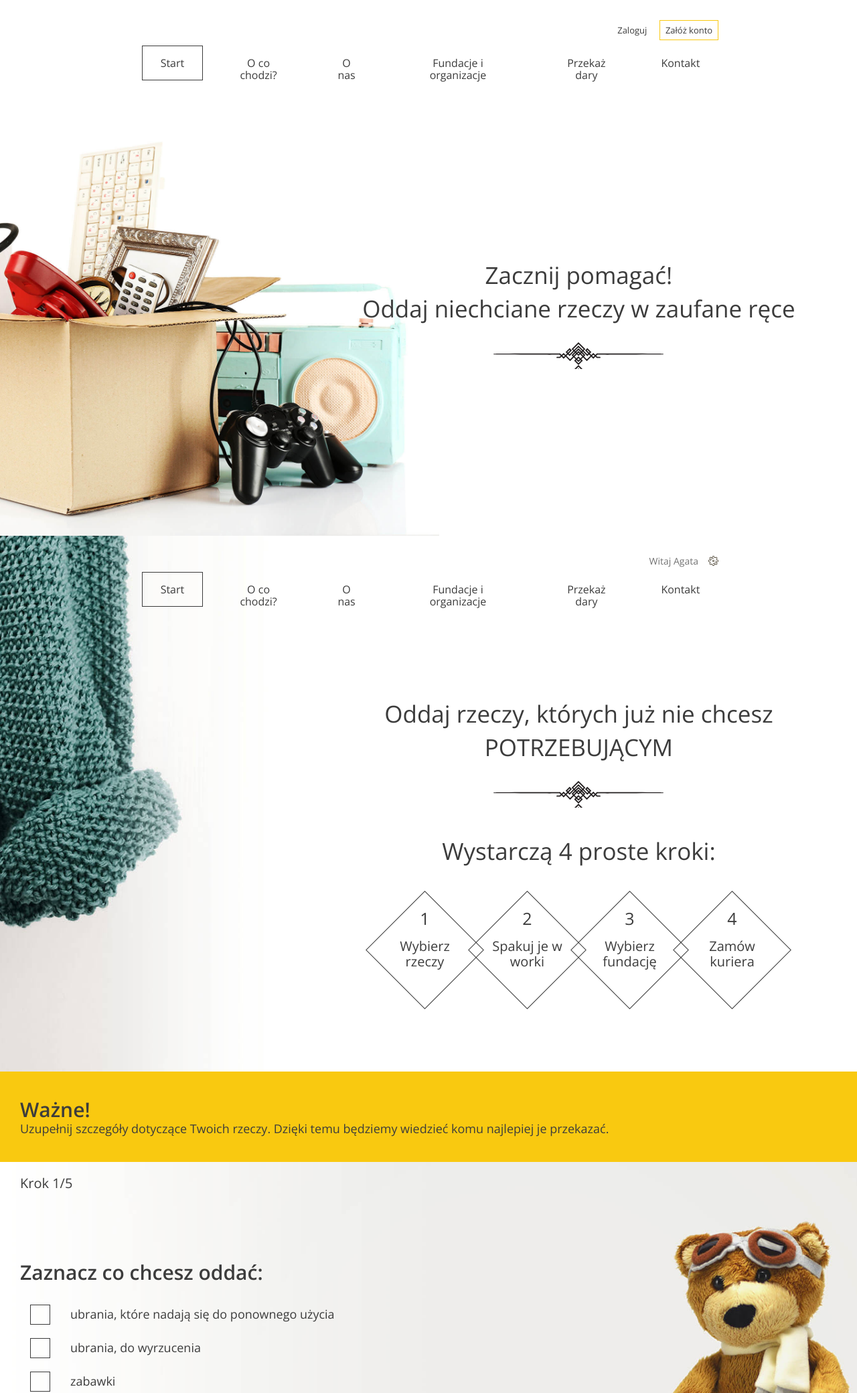
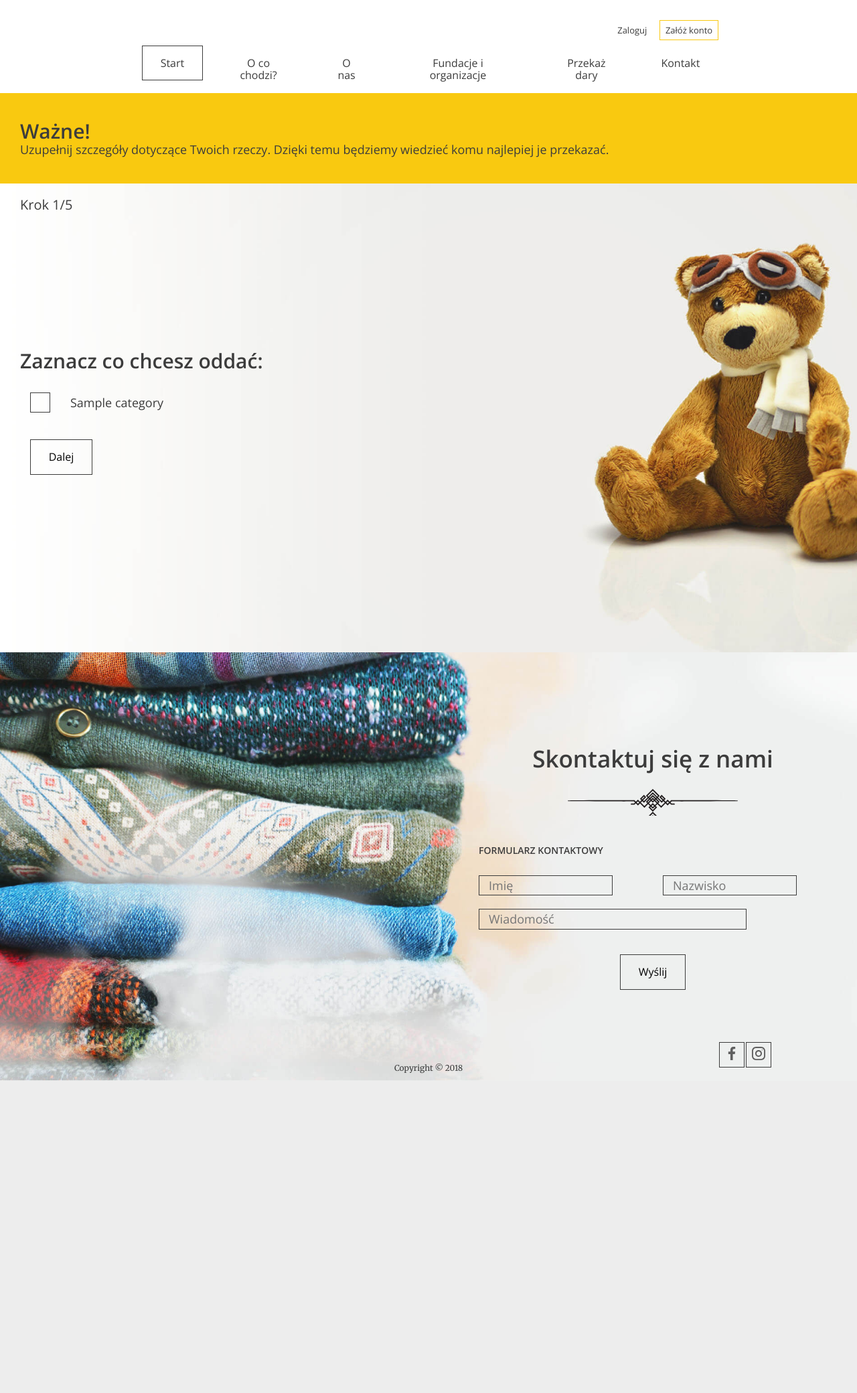
Before and after one commit to andree0/put_in_good_hands, a Django app: page /add-donation/ in a window 1280 px wide. Shown: the top 2080 px of the page at 67% size. After the commit the page ends 1613 px from the top, so only its background shows below. Run offline with Django 3.2, Linux system fonts and the light colour scheme; tables that the repository leaves empty hold one stand-in row (values such as "Sample post").

Commit message:
form begining

```diff
--- a/put_in_good_hands_app/static/js/app.js
+++ b/put_in_good_hands_app/static/js/app.js
@@ -60,7 +60,6 @@
      * TODO: callback to page change event
      */
     changePage(e) {
-      e.preventDefault();
       const page = e.target.dataset.page;
 
       console.log(page);
--- a/put_in_good_hands_app/templates/base.html
+++ b/put_in_good_hands_app/templates/base.html
@@ -9,10 +9,10 @@
     <link rel="stylesheet" href="{% static 'css/style.css' %}" />
   </head>
   <body>
-{% if request.get_full_path == '/register/' or request.get_full_path == '/login/'%}
+{% if request.get_full_path == '/' %}
+  <header class="header--main-page">
+    {% else %}
   <header>
-    {% else %}
-  <header class="header--main-page">
 {% endif %}
     <nav class="container container--70">
       {% if user.is_authenticated %}
@@ -23,10 +23,8 @@
 
       {% include "menu-list-border.html" %}
     </nav>
-    {% if request.get_full_path != '/register/' %}
-      {% if request.get_full_path != '/login/' %}
-        {% include "slogan.html" %}
-      {% endif %}
+    {% if request.get_full_path == '/' %}
+      {% include "slogan.html" %}
     {% endif %}
   </header>
 
--- a/put_in_good_hands_app/templates/form.html
+++ b/put_in_good_hands_app/templates/form.html
@@ -2,50 +2,6 @@
 {% load static %}
 
 {% block body %}
-<header class="header--form-page">
-  <nav class="container container--70">
-    <ul class="nav--actions">
-      <li class="logged-user">
-        Witaj Agata
-        <ul class="dropdown">
-          <li><a href="#">Profil</a></li>
-          <li><a href="#">Ustawienia</a></li>
-          <li><a href="#">Wyloguj</a></li>
-        </ul>
-      </li>
-    </ul>
-
-    {% include "menu-list-border.html" %}
-  </nav>
-
-  <div class="slogan container container--90">
-    <div class="slogan--item">
-      <h1>
-        Oddaj rzeczy, których już nie chcesz<br />
-        <span class="uppercase">potrzebującym</span>
-      </h1>
-
-      <div class="slogan--steps">
-        <div class="slogan--steps-title">Wystarczą 4 proste kroki:</div>
-        <ul class="slogan--steps-boxes">
-          <li>
-            <div><em>1</em><span>Wybierz rzeczy</span></div>
-          </li>
-          <li>
-            <div><em>2</em><span>Spakuj je w worki</span></div>
-          </li>
-          <li>
-            <div><em>3</em><span>Wybierz fundację</span></div>
-          </li>
-          <li>
-            <div><em>4</em><span>Zamów kuriera</span></div>
-          </li>
-        </ul>
-      </div>
-    </div>
-  </div>
-</header>
-
 <section class="form--steps">
   <div class="form--steps-instructions">
     <div class="form--steps-container">
@@ -69,60 +25,26 @@
   <div class="form--steps-container">
     <div class="form--steps-counter">Krok <span>1</span>/5</div>
 
-    <form action="form-confirmation.html" method="post">
+    <form action="form-confirmation.html" method="post">{% csrf_token %}
       <!-- STEP 1: class .active is switching steps -->
       <div data-step="1" class="active">
         <h3>Zaznacz co chcesz oddać:</h3>
 
+        {% for cat in category_list %}
         <div class="form-group form-group--checkbox">
           <label>
             <input
               type="checkbox"
               name="categories"
-              value="clothes-to-use"
+              value="{{ cat.pk }}"
             />
             <span class="checkbox"></span>
             <span class="description"
-              >ubrania, które nadają się do ponownego użycia</span
+              >{{ cat.name }}</span
             >
           </label>
         </div>
-
-        <div class="form-group form-group--checkbox">
-          <label>
-            <input
-              type="checkbox"
-              name="categories"
-              value="clothes-useless"
-            />
-            <span class="checkbox"></span>
-            <span class="description">ubrania, do wyrzucenia</span>
-          </label>
-        </div>
-
-        <div class="form-group form-group--checkbox">
-          <label>
-            <input type="checkbox" name="categories" value="toys" />
-            <span class="checkbox"></span>
-            <span class="description">zabawki</span>
-          </label>
-        </div>
-
-        <div class="form-group form-group--checkbox">
-          <label>
-            <input type="checkbox" name="categories" value="books" />
-            <span class="checkbox"></span>
-            <span class="description">książki</span>
-          </label>
-        </div>
-
-        <div class="form-group form-group--checkbox">
-          <label>
-            <input type="checkbox" name="categories" value="other" />
-            <span class="checkbox"></span>
-            <span class="description">inne</span>
-          </label>
-        </div>
+        {% endfor %}
 
         <div class="form-group form-group--buttons">
           <button type="button" class="btn next-step">Dalej</button>
--- a/put_in_good_hands_app/templates/menu-list-border.html
+++ b/put_in_good_hands_app/templates/menu-list-border.html
@@ -3,6 +3,10 @@
   <li><a href="{% url 'landing_page' %}#steps" class="btn btn--without-border">O co chodzi?</a></li>
   <li><a href="{% url 'landing_page' %}#about-us" class="btn btn--without-border">O nas</a></li>
   <li><a href="{% url 'landing_page' %}#help" class="btn btn--without-border">Fundacje i organizacje</a></li>
+  {% if user.is_authenticated %}
   <li><a href="{% url 'add-donation' %}" class="btn btn--without-border">Przekaż dary</a></li>
+  {% else %}
+  <li><a href="{% url 'login' %}" class="btn btn--without-border">Przekaż dary</a></li>
+  {% endif %}
   <li><a href="#contact" class="btn btn--without-border">Kontakt</a></li>
 </ul>
--- a/put_in_good_hands_app/views.py
+++ b/put_in_good_hands_app/views.py
@@ -5,9 +5,10 @@
 from django.shortcuts import redirect, render
 from django.urls import reverse_lazy
 from django.views.generic import CreateView, TemplateView, View
+from formtools.wizard.views import SessionWizardView
 
 from put_in_good_hands_app.forms import RegisterForm
-from put_in_good_hands_app.models import Donation, Institution
+from put_in_good_hands_app.models import Category, Donation, Institution
 
 
 class LandingPageView(TemplateView):
@@ -40,6 +41,9 @@
 class AddDonationView(TemplateView):
     template_name = "form.html"
 
+    def get_context_data(self, **kwargs):
+        return {'category_list': Category.objects.all()}
+
 
 class CustomLoginView(View):
     template_name = "login.html"
```
Also changed, not shown: put_in_good_hands_app/templates/slogan-form.html (added, +26 -0 lines).
